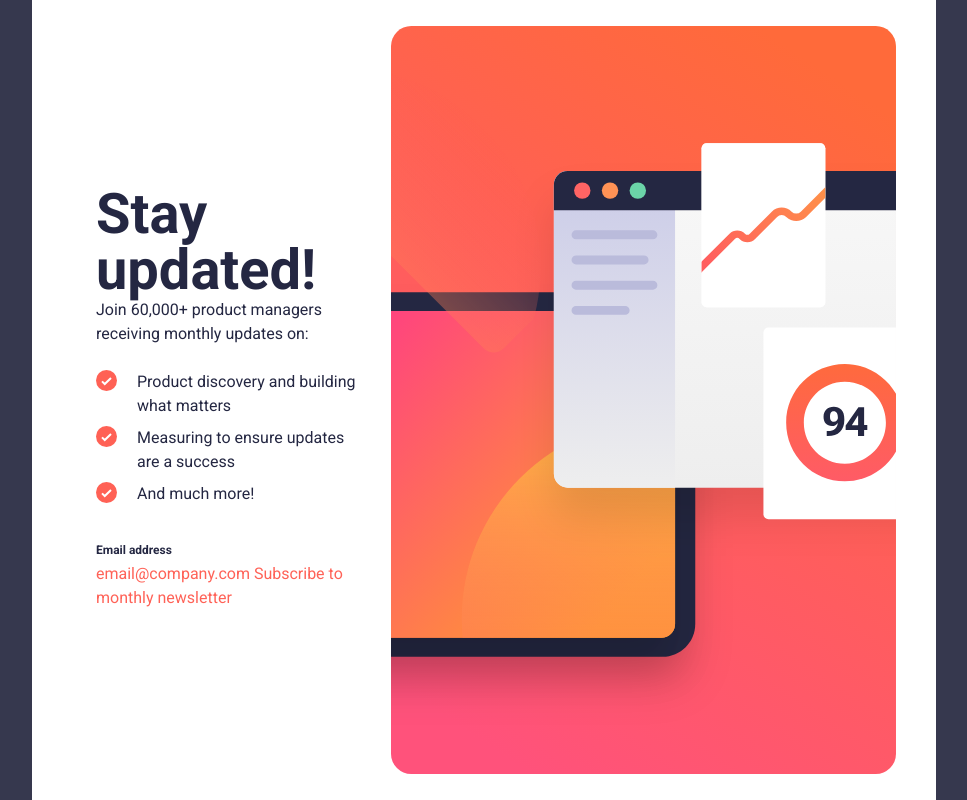
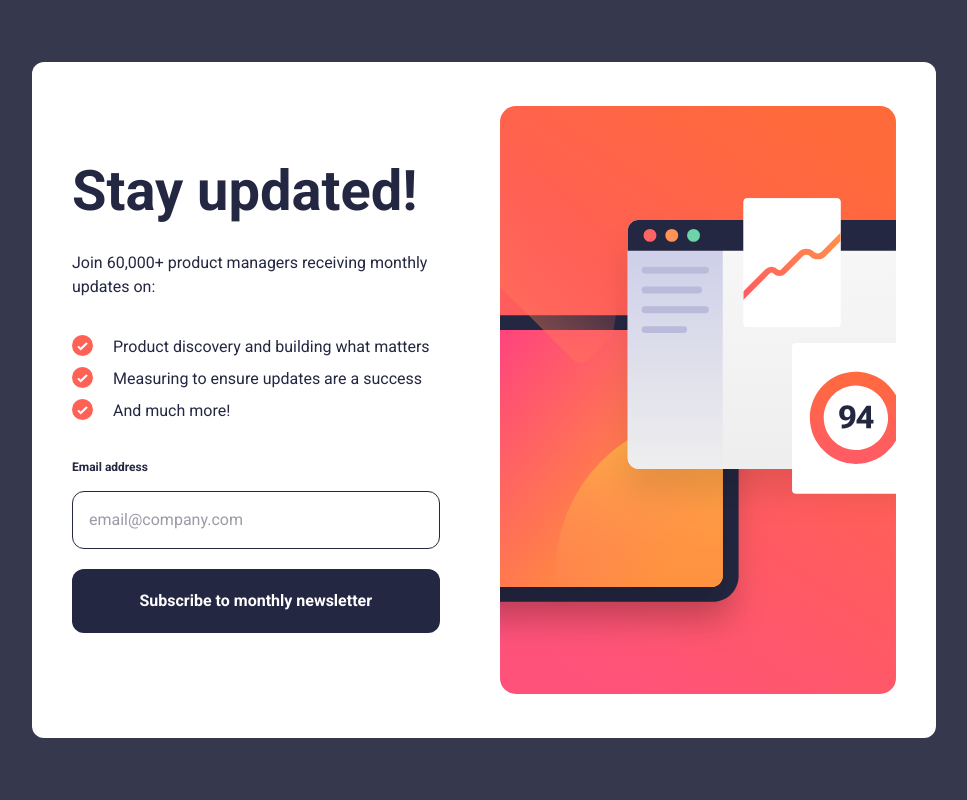
Before and after one commit to vanhog/frontend-mentor-newsletter-sign-in, a website: page index.html in a window 1280 px wide. Shown: the top 800 px of the page, without its empty margins (156-1123 px from the left). Drawn offline with Linux system fonts and the light colour scheme.

Commit message:
Subscribe messages

```diff
--- a/index.html
+++ b/index.html
@@ -22,7 +22,7 @@
       <!-- Sign-up form start -->
       <div
         id="subscribe"
-        class="bg-nl-white h-200 md:h-auto md:rounded-xl w-full max-w-sm md:max-w-full md:w-152 lg:w-226 flex flex-col lg:flex-row justify-start md:justify-center items-center text-nl-red md:px-10 md:py-11"
+        class="bg-nl-white h-auto md:h-auto md:rounded-xl w-full max-w-sm md:max-w-full md:w-152 lg:w-226 flex flex-col lg:flex-row justify-start md:justify-center items-center text-nl-red md:px-10 md:py-11"
       >
         <div class="order-1 lg:order-2 w-full">
           <img
@@ -41,9 +41,11 @@
             alt="Symbolic illustration of a desktop with a tablet on it, overlaid with three elements: an Apple window, an upward-trending graph, and a circular traffic sign showing a speed limit of 94."
           />
         </div>
-        <div class="order-2 lg:order-1 pt-10 pb-11 px-6">
-          <div class="text-preset-1">Stay updated!</div>
-          <div class="text-preset-2">
+        <div
+          class="order-2 lg:order-1 w-full pt-10 pb-11 px-6 md:px-0 lg:pe-15"
+        >
+          <div class="text-preset-1 mb-4 lg:mb-8">Stay updated!</div>
+          <div class="text-preset-2 lg:mb-3">
             Join 60,000+ product managers receiving monthly updates on:
           </div>
 
@@ -66,7 +68,19 @@
             </div>
           </div>
           <div class="text-preset-3 font-bold">Email address</div>
-          email@company.com Subscribe to monthly newsletter
+          <form action="#">
+            <input
+              type="email"
+              placeholder="email@company.com"
+              class="w-full p-4 border-1 border-nl-blue-800 rounded-xl mt-3 mb-5 text-nl-grey-700"
+            />
+            <button
+              type="button"
+              class="bg-nl-blue-800 text-white text-preset-2 w-full rounded-xl py-5"
+            >
+              <b> Subscribe to monthly newsletter</b>
+            </button>
+          </form>
         </div>
       </div>
       <!-- Sign-up form end -->
```
Also changed, not shown: output.css.
